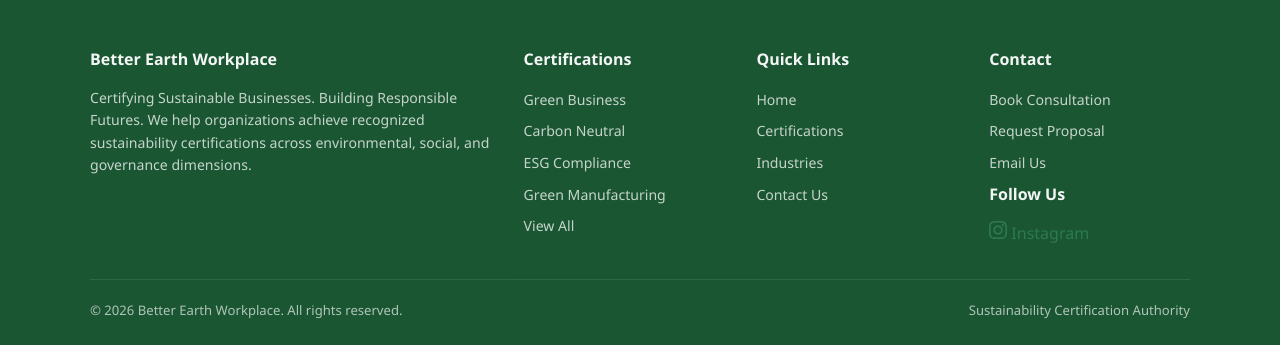
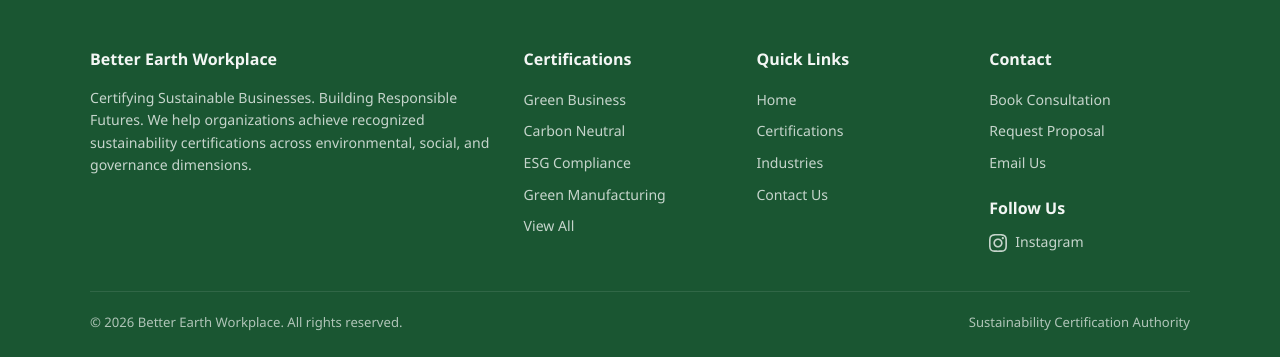
Before and after one commit to amitg27/environment, a Flask app: page / in a window 1280 px wide. Shown: the part 4950-5307 px from the top of the page. Run offline with Flask 3, Linux system fonts and the light colour scheme.

Commit message:
Add files via upload

```diff
--- a/static/css/style.css
+++ b/static/css/style.css
@@ -635,6 +635,20 @@ ul { list-style: none; }
 .footer ul li { margin-bottom: 6px; }
 .footer ul li a { color: white; opacity: 0.75; font-size: 0.88rem; }
 .footer ul li a:hover { opacity: 1; color: var(--leaf); }
+.footer-social { margin-top: 20px; }
+.footer-social h4 { margin-bottom: 10px; }
+.social-link {
+    display: inline-flex;
+    align-items: center;
+    gap: 8px;
+    font-size: 0.88rem;
+    color: white;
+    opacity: 0.75;
+    text-decoration: none;
+    transition: opacity 0.2s;
+}
+.social-link:hover { opacity: 1; color: white; }
+.instagram-link:hover { color: #e1306c; opacity: 1; }
 .footer-bottom {
     border-top: 1px solid rgba(255,255,255,0.15);
     padding-top: 20px;
```
